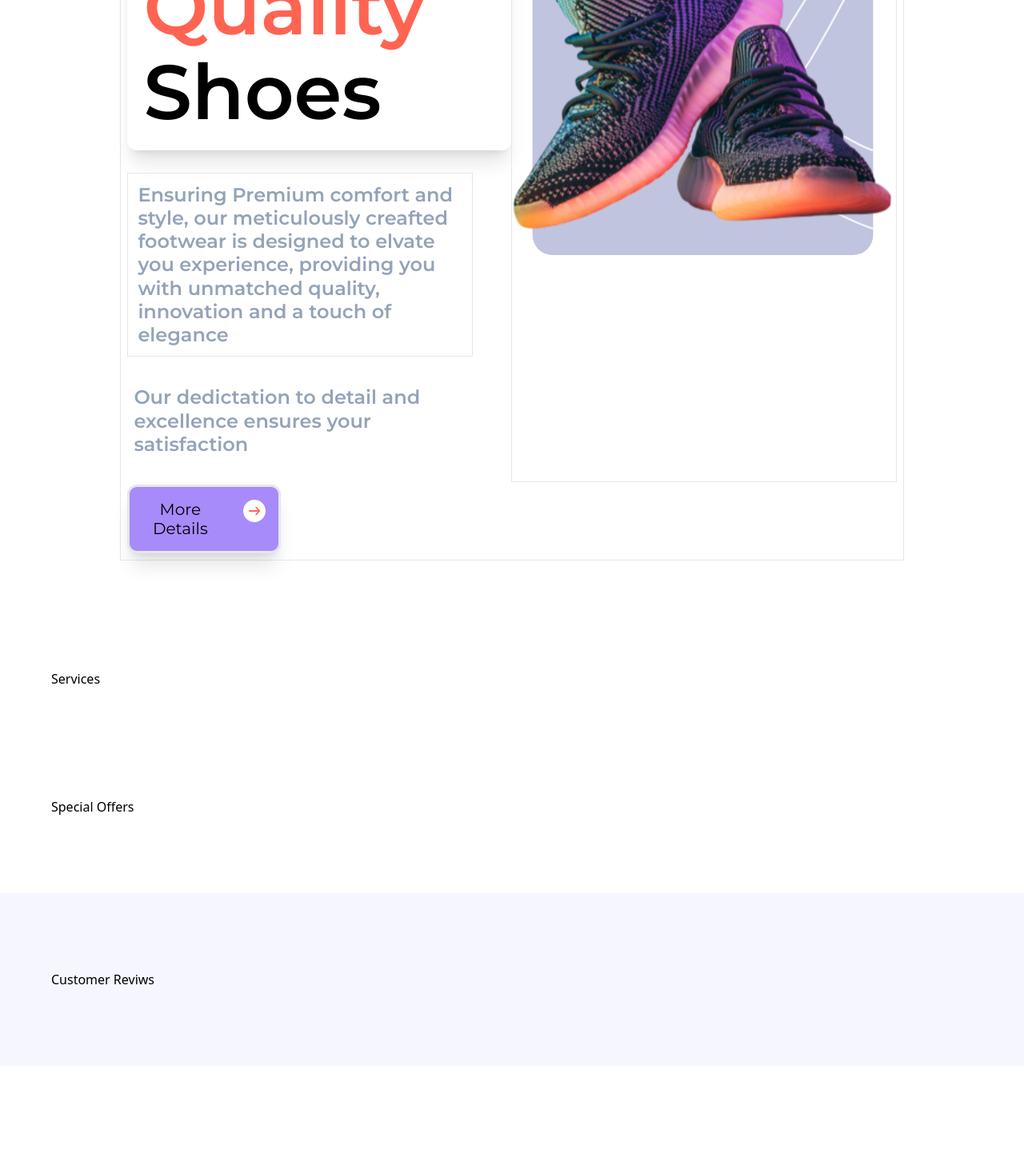
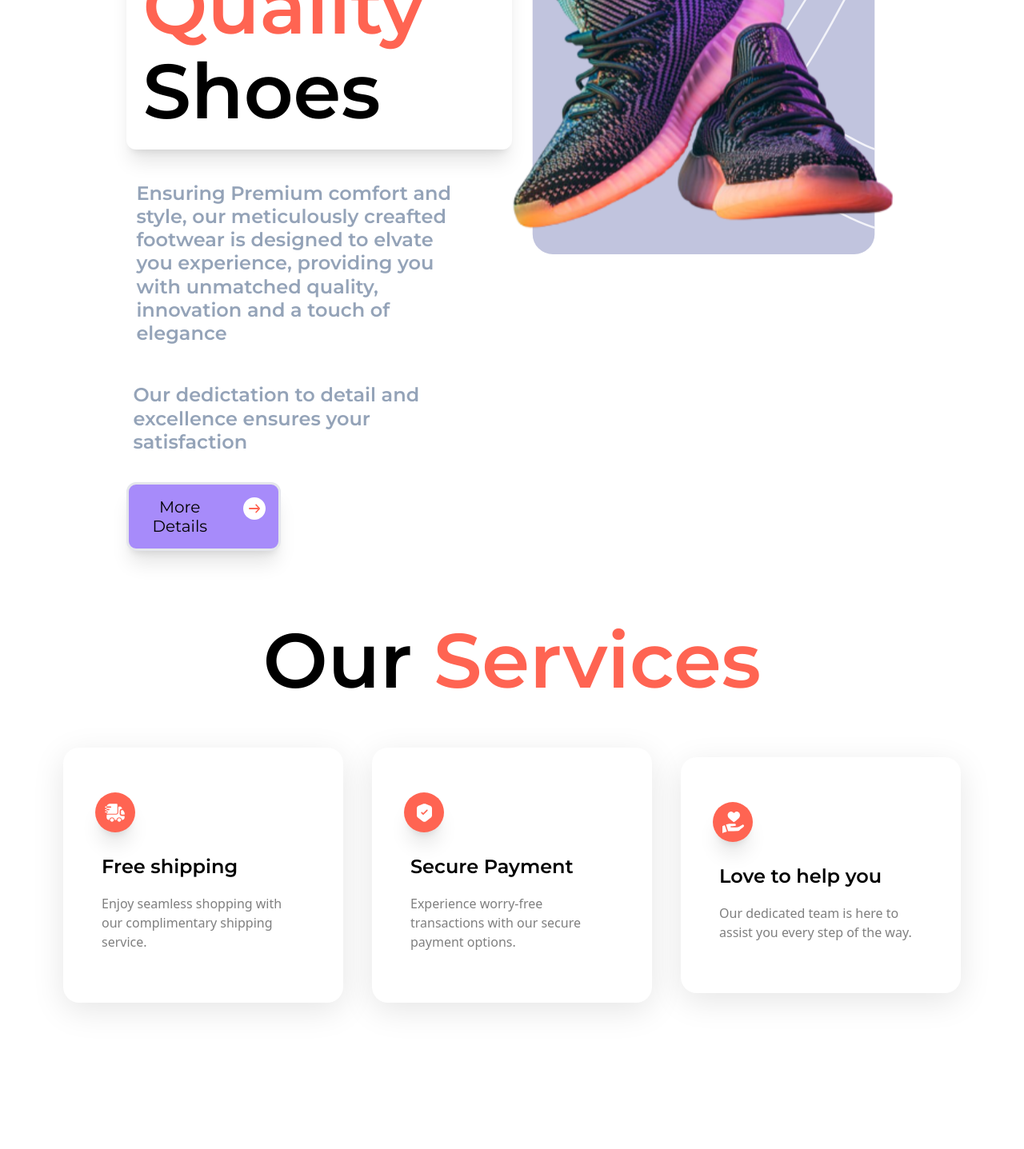
Before and after one commit to SahilTuladhar/Tailwind-CSS, a React (Create React App) app in the folder my-tailwind-app/: page / in a window 1280 px wide. Shown: the part 2733-4170 px from the top of the page at 80% size. Built offline with nearby package versions, Linux system fonts and the light colour scheme; a web font is replaced by a local one; what @adam.plesnik/tailwindcss-scroll-driven-animations would draw is missing.

Commit message:
services and special offer added

```diff
--- a/my-tailwind-app/src/components/Button.tsx
+++ b/my-tailwind-app/src/components/Button.tsx
@@ -1,12 +1,14 @@
 import { ButtonProps } from "../types"
 
-const Button = ({label , iconURL} : ButtonProps) => {
+const Button = ({label , iconURL , className} : ButtonProps) => {
    return(
     <>
-    <button className='bg-violet-400 p-4 mt-5 w-[40%] flex justify-center items-start shadow-xl rounded-xl gap-8 font-montserrat text-[20px] hover:border-violet-900 border-[3px] transition-all duration-500'>
+    <button className={`bg-violet-400 p-4 mt-5 w-[40%] flex justify-center items-start shadow-xl rounded-xl gap-8 font-montserrat text-[20px] hover:border-violet-900 border-[3px] hover:scale-105 stransition-all duration-500 ${className}`}>
        <p className="max-md:hidden"> {label}</p>
-    <img src={iconURL} alt="icon"
-    className="w-7 h-7 bg-"/>
+    {
+      iconURL? <img src={iconURL} alt="icon"
+      className="w-7 h-7 bg-"/>: null
+    }
     </button>
 
     </>
--- /dev/null
+++ b/my-tailwind-app/src/components/ServiceCard.tsx
@@ -0,0 +1,47 @@
+import {motion} from 'framer-motion'
+
+type ServiceCardType = {
+    imgURL : string
+    label : string
+    subtext: string
+    addText : string
+}
+
+
+const ServiceCard = ({imgURL , label , subtext , addText} : ServiceCardType) => {
+
+    return(
+     <div
+
+     className="w-full sm:w-[350px] sm:w-min-[350px] px-10 py-14 rounded-[20px] shadow-3xl flex flex-col justify-center items-start gap-5">
+     <div className="w-[50px] h-[50px] group flex justify-center items-center rounded-full shadow-xl bg-coral-red hover:w-[150px] hover:justify-around transition-all duration-700">
+        <img width={27} src={imgURL} alt="" className="
+        group-hover:translate-x-8
+        transition-all
+        duration-700
+        ease-in-out"/>
+        <p className="
+        absolute
+        opacity-0
+        -translate-x-7
+        group-hover:-translate-x-4
+        group-hover:opacity-100
+        transition-all
+        duration-700
+        ease-in
+        text-white-400
+        font-semibold
+        ">
+            {addText}
+        </p>
+     </div>
+     <div className="flex flex-col p-2 gap-5">
+        <h1 className="text-2xl font-montserrat font-semibold">{label}</h1>
+        <p className="text-md opacity-50">{subtext}</p>
+     </div>
+     </div>
+    )
+
+}
+
+export default ServiceCard
--- a/my-tailwind-app/src/constants/constants.ts
+++ b/my-tailwind-app/src/constants/constants.ts
@@ -56,16 +56,19 @@ export const services = [
     {
         imgURL: truckFast,
         label: "Free shipping",
+        addText: "Fast",
         subtext: "Enjoy seamless shopping with our complimentary shipping service."
     },
     {
         imgURL: shieldTick,
         label: "Secure Payment",
+        addText: "Safety",
         subtext: "Experience worry-free transactions with our secure payment options."
     },
     {
         imgURL: support,
         label: "Love to help you",
+        addText: "Care",
         subtext: "Our dedicated team is here to assist you every step of the way."
     },
 ];
--- a/my-tailwind-app/src/sections/Services.tsx
+++ b/my-tailwind-app/src/sections/Services.tsx
@@ -1,6 +1,27 @@
+import { services } from "../constants/constants"
+import ServiceCard from "../components/ServiceCard"
+import {motion} from 'framer-motion'
+
 const Services = () => {
     return(
-       <p>Services</p>
+      <motion.div
+      initial = {{opacity: 0 , y : 100}}
+      whileInView={{opacity :100 , y: 0}}
+      transition={{duration : 0.75, ease : 'easeIn'}}
+      viewport={{once : true , amount : 0.2}}
+      className="max-container flex flex-col justify-center items-center  gap-9 p-4 -mt-24">
+          <h1 className=" p-5 text-center capitalize font-montserrat font-semibold text-8xl  z-50">Our
+                  <span className="text-coral-red"> Services </span>
+                  </h1>
+           <div className="flex items-center justify-between gap-9 ">
+           {services.map((service) => (
+            <ServiceCard  key={service.label}
+            {...service}
+            />
+         ))}
+           </div>
+      </motion.div>
+
     )
    }
 
--- a/my-tailwind-app/src/sections/SpecialOffer.tsx
+++ b/my-tailwind-app/src/sections/SpecialOffer.tsx
@@ -1,6 +1,40 @@
+import {arrowRight} from '../assets/icons'
+import Button from '../components/Button'
+import {motion} from 'framer-motion'
+import { offer } from '../assets/images'
+
 const SpecialOffer = () => {
     return(
-       <p>Special Offers</p>
+      <section id="about-us" className='flex items-center justify-center max-container '>
+      <div className="flex flex-col justify-center items-center w-[85%] gap-12">
+            <motion.div
+            initial={{opacity:0 , x : -100}}
+            whileInView={{opacity: 1 , x : 0}}
+            transition={{duration : 1 , ease : 'easeInOut'}}
+            viewport={{once : true , amount : 0.2}}
+            className="flex-1 flex  flex-col justify-center items-center space-y-7 leading-6 ">
+               <h1 className=" p-5 text-center capitalize font-montserrat font-semibold text-8xl  z-50">Special
+                  <span className="text-coral-red"> Offer </span>
+                  </h1>
+                  <p className='max-sm:max-w-sm text-2xl p-3 font-semibold  sm:w-[90%] mt-5 mb-5 font-montserrat text-slate-400'> Ensuring Premium comfort and style, our meticulously creafted footwear is designed to elvate you experience, providing you with unmatched quality, innovation and a touch of elegance</p>
+                  <p className='max-sm:max-w-sm text-2xl z-10 p-2 font-semibold sm:w-[90%] mt-5 mb-5 font-montserrat text-slate-400'>Our dedictation to detail and excellence ensures your satisfaction</p>
+                  <div className='flex w-full items-center justify-center gap-5'>
+                  <Button label="More Details" className = 'w-[20%]' iconURL={arrowRight}/>
+                  <Button label="Learn More"  className = 'w-[20%] bg-transparent border-2 border-violet-500'/>
+                  </div>
+
+            </motion.div>
+            <motion.div
+            initial={{opacity:0 , x : -100}}
+            whileInView={{opacity: 1 , x : 0}}
+            transition={{duration : 1 , ease : 'easeInOut'}}
+            viewport={{once : true , amount : 0.2}}
+            className="flex-1 flex justify-center items-center ">
+               <img src={offer} alt="shoe8" className='w-[1200px] h-[1000px] object-contain ' />
+            </motion.div>
+      </div>
+
+   </section>
     )
    }
 
--- a/my-tailwind-app/src/sections/SuperQuality.tsx
+++ b/my-tailwind-app/src/sections/SuperQuality.tsx
@@ -6,7 +6,7 @@ import {motion} from 'framer-motion'
 const SuperQuality= () => {
     return(
       <section id="about-us" className='flex items-center justify-center max-container'>
-         <div className="flex max-lg:flex-col max-lg:justify-center justify-between items-center w-[85%] border p-2 ">
+         <div className="flex max-lg:flex-col max-lg:justify-center justify-between items-center w-[85%]  p-2 ">
                <motion.div
                initial={{opacity:0 , x : -100}}
                whileInView={{opacity: 1 , x : 0}}
@@ -16,7 +16,7 @@ const SuperQuality= () => {
                   <h1 className=" p-5 shadow-xl rounded-xl capitalize font-montserrat font-semibold text-8xl w-[100%] z-50">We provide you
                      <span className="text-coral-red"> super quality </span>
                      shoes</h1>
-                     <p className='max-sm:max-w-sm text-2xl p-3 font-semibold border sm:w-[90%] mt-5 mb-5 font-montserrat text-slate-400'> Ensuring Premium comfort and style, our meticulously creafted footwear is designed to elvate you experience, providing you with unmatched quality, innovation and a touch of elegance</p>
+                     <p className='max-sm:max-w-sm text-2xl p-3 font-semibold  sm:w-[90%] mt-5 mb-5 font-montserrat text-slate-400'> Ensuring Premium comfort and style, our meticulously creafted footwear is designed to elvate you experience, providing you with unmatched quality, innovation and a touch of elegance</p>
                      <p className='max-sm:max-w-sm text-2xl z-10 p-2 font-semibold sm:w-[90%] mt-5 mb-5 font-montserrat text-slate-400'>Our dedictation to detail and excellence ensures your satisfaction</p>
                      <Button label="More Details" iconURL={arrowRight}/>
                </motion.div>
@@ -25,7 +25,7 @@ const SuperQuality= () => {
                whileInView={{opacity: 1 , x : 0}}
                transition={{duration : 1 , ease : 'easeInOut'}}
                viewport={{once : true , amount : 0.2}}
-               className="flex-1 flex justify-center items-center border">
+               className="flex-1 flex justify-center items-center ">
                   <img src={shoe8} alt="shoe8" className='w-[1200px] h-[1000px] object-contain hover:scale-105 transition-all duration-1000' />
                </motion.div>
          </div>
--- a/my-tailwind-app/src/types.ts
+++ b/my-tailwind-app/src/types.ts
@@ -1,6 +1,8 @@
 export type ButtonProps = {
  label : string;
- iconURL : string;
+ iconURL? : string;
+ className?: string
+
 }
 
 export type ShoeCardProps = {
```
